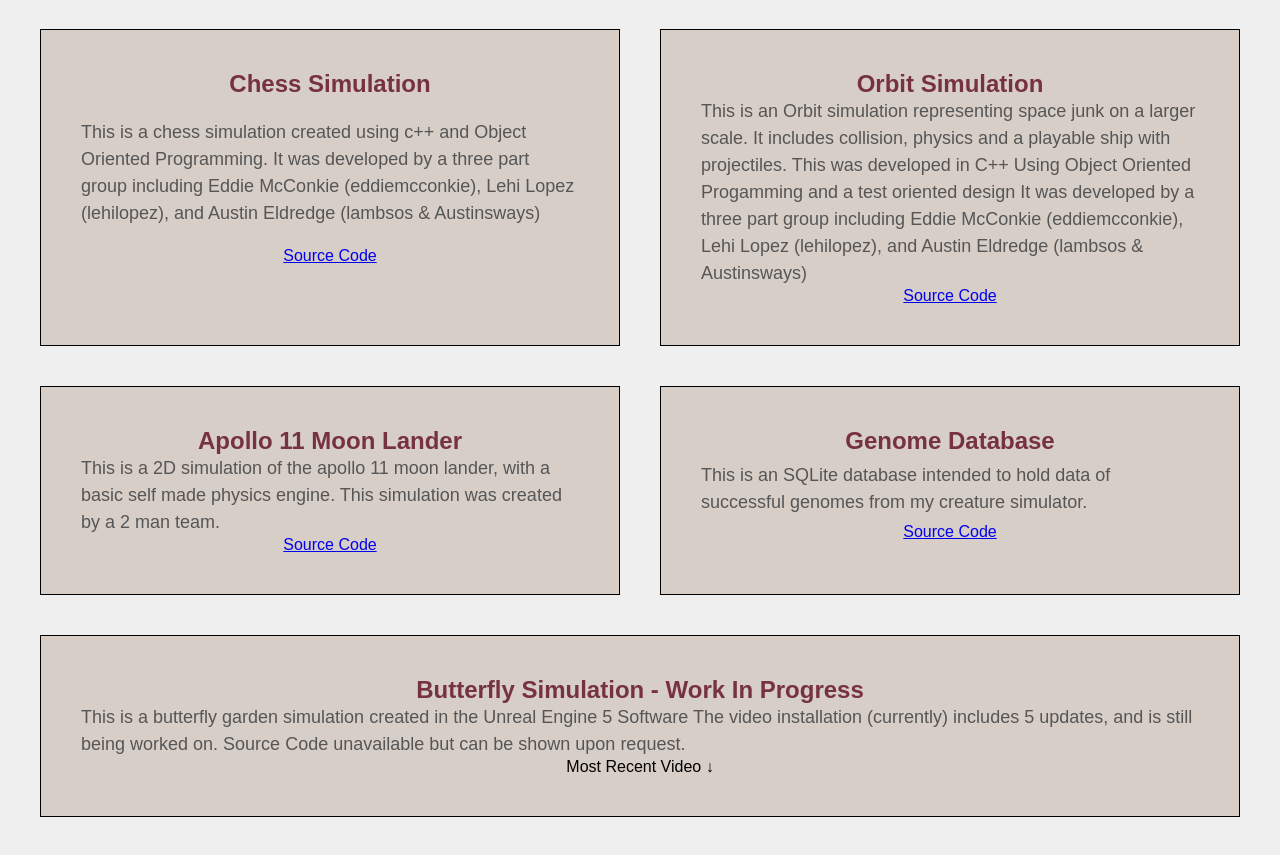
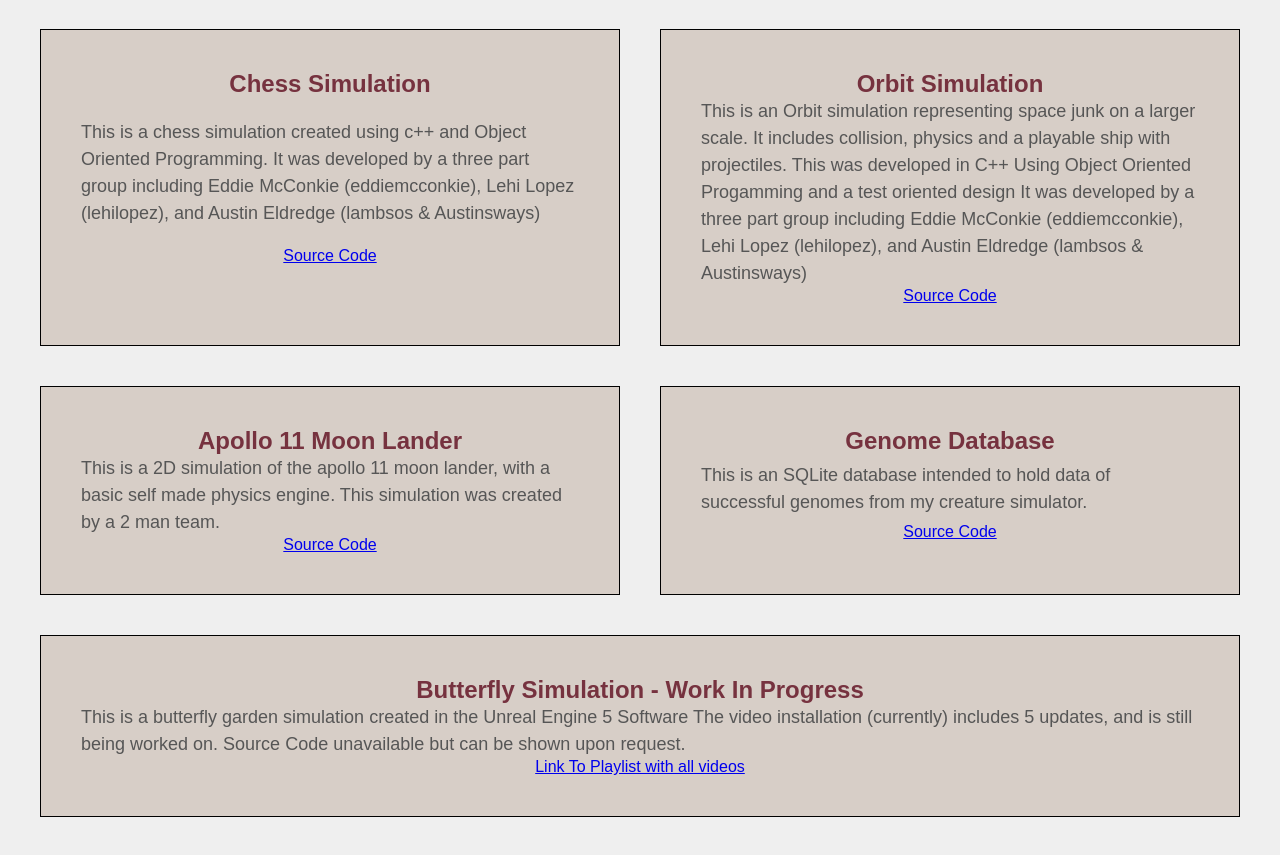
Before and after one commit to Austinsways/Austinsways.github.io, a plain HTML site: page index.html in a window 1280 px wide. Shown: the part 99-954 px from the top of the page. Drawn offline with Linux system fonts and the light colour scheme.

Commit message:
fixed link for butterfly sim

```diff
--- a/index.html
+++ b/index.html
@@ -49,7 +49,7 @@
     <div class="Project" id="Butterfly">
         <h3>Butterfly Simulation - Work In Progress</h3>
         <p>This is a butterfly garden simulation created in the Unreal Engine 5 Software The video installation (currently) includes 5 updates, and is still being worked on. Source Code unavailable but can be shown upon request.</p>
-        <a>Most Recent Video &darr;</a>
+        <a href="https://www.youtube.com/watch?v=60MHKdiuzPA&list=PLDNPbhqt5whgSz2Za6ft8hw5stXH3RnTp">Link To Playlist with all videos</a>
         <div id="ButterflySim"></div>
     </div>
 </div>
```
